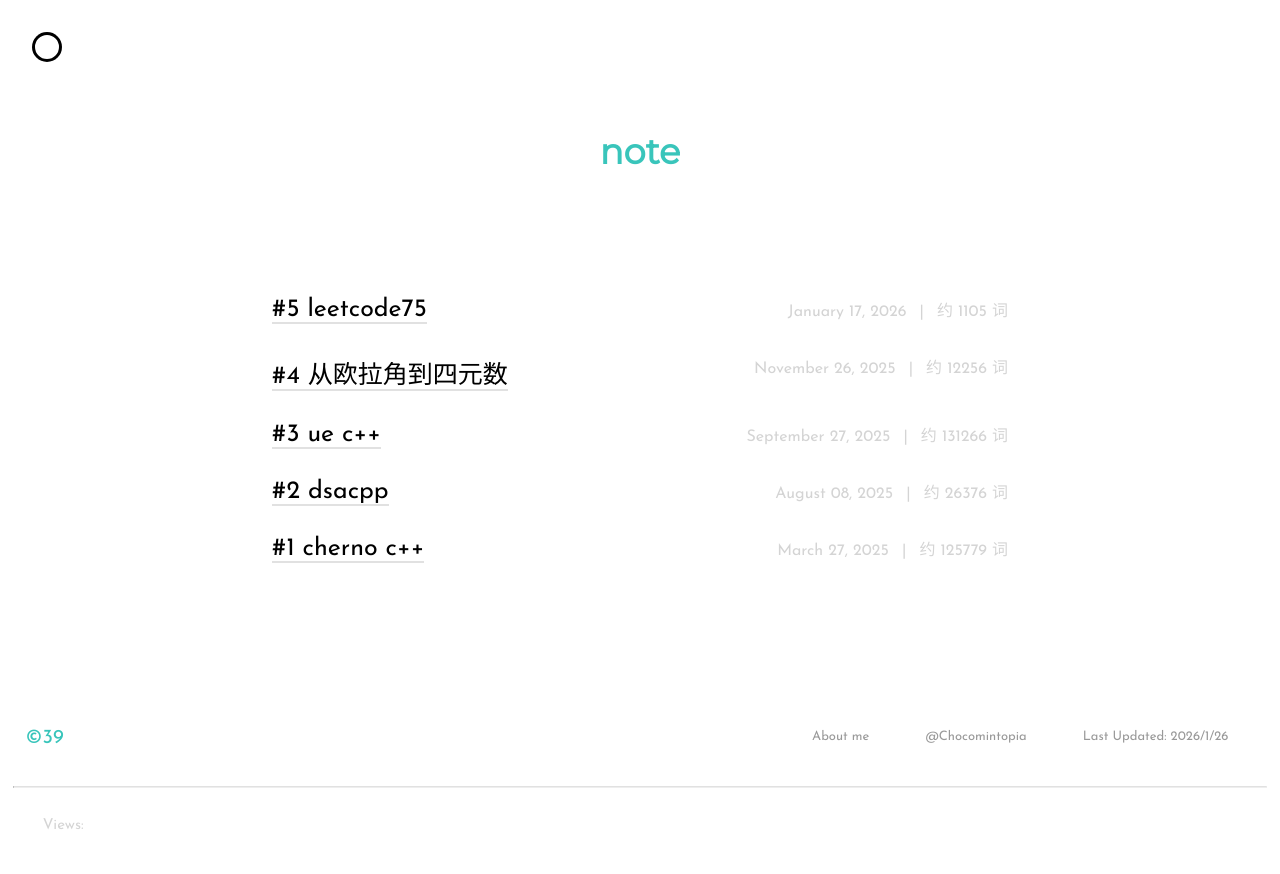
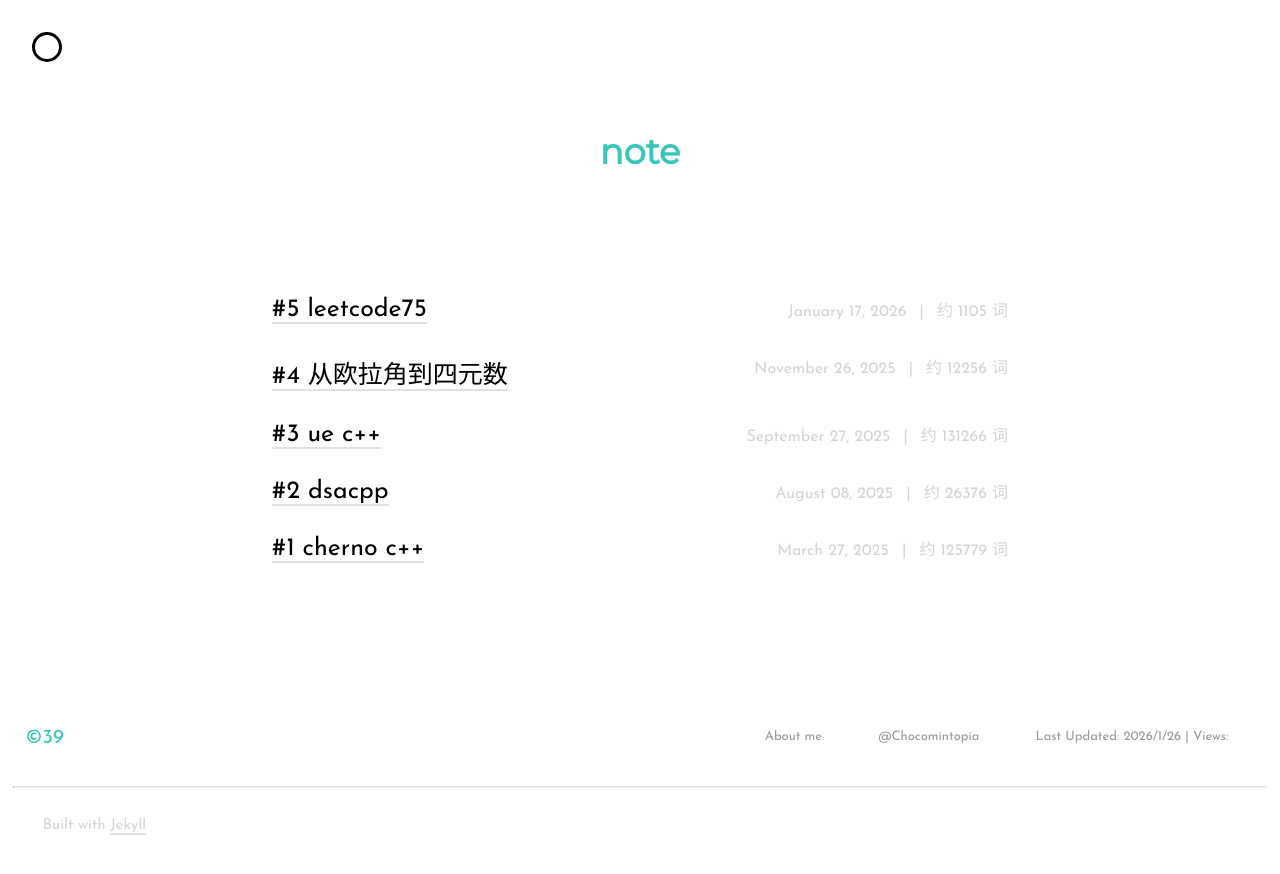
Before and after one commit to Chocomintopia/Chocomintopia.Github.io, a Jekyll site: the page built from index.html, in a window 1280 px wide. Shown: the top 874 px of the page. Built offline with Jekyll 4.4.1, drawn with Linux system fonts in a browser that asks for light colours; nearby versions of some CDN libraries; the list of posts is cut into pages by our own code; comment, search, counter and statistics services are not loaded; some of the changed lines change nothing that is shown.

Commit message:
Update footer.html

```diff
--- a/_includes/footer.html
+++ b/_includes/footer.html
@@ -22,19 +22,17 @@
             </a>
             <a class="button">
             <script language="JavaScript">
-            document.write("Last Updated: " +((new Date(document.lastModified)).getYear()+1900) +"/"+ ((new Date(document.lastModified)).getMonth()+1) +"/"+(new Date(document.lastModified)).getDate() + "")
+            document.write("Last Updated: " +((new Date(document.lastModified)).getYear()+1900) +"/"+ ((new Date(document.lastModified)).getMonth()+1) +"/"+(new Date(document.lastModified)).getDate() + " | Views: ")
             </script>
+            <span id="busuanzi_value_site_pv"></span>
             </a>
+
     </div>
     <div style="clear:both"></div>
     <hr />
     <div class="theme-footer">
-        <!-- <p class="alignable pull-left" style="display: inline-block">
+        <p class="alignable pull-left" style="display: inline-block">
             Built with <a href="http://jekyllrb.com/" class="different-highlight underline">Jekyll</a>
-        </p> -->
-
-        <p class="alignable pull-left" style="display: inline-block">
-            Views: <span id="busuanzi_value_site_pv"></span>
         </p>
     </div>
 </footer>
```
